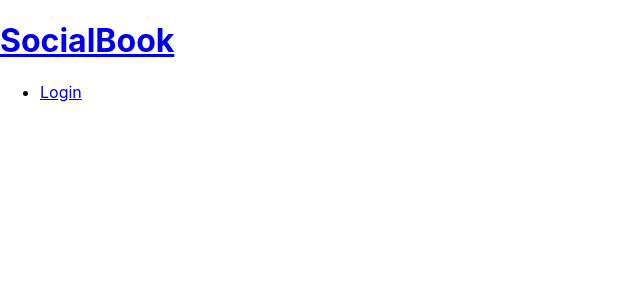
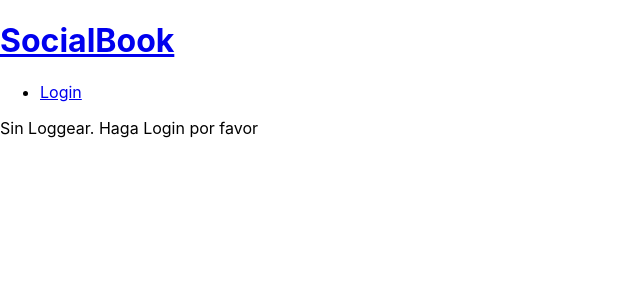
Before and after one commit to Angelvilad/04---React---SocialBook, a React (Create React App) app: page / in a window 1280 px wide. Shown: the top 300 px of the page, without its empty margins (0-640 px from the left). Built offline with nearby package versions, Linux system fonts and the light colour scheme.

Commit message:
Create Body for logged or not. When login returns to "/"

```diff
--- a/src/App.js
+++ b/src/App.js
@@ -1,5 +1,5 @@
 import React, { Component } from 'react';
-import {BrowserRouter, Link, Route} from 'react-router-dom';
+import {BrowserRouter, Link, Route, Switch} from 'react-router-dom';
 import {createStore} from 'redux';
 import {Provider, connect} from 'react-redux';
 import logo from './logo.svg';
@@ -8,14 +8,17 @@ import './App.css';
 import store from './store';
 import Header from './components/Header';
 import LoginForm from './components/LoginForm';
+import BodyPage from './components/BodyPage';
 
 const App = () =>
   <Provider store={store}>
     <BrowserRouter>
       <div className="main-container" >
         <Header />
-        {/*<Route path="/" component=>*/}
-        <Route path="/login/" component={LoginForm} />
+        <Switch>
+          <Route exact path="/" component={BodyPage} />
+          <Route path="/login/" component={LoginForm} />
+        </Switch>
       </div>
     </BrowserRouter>
   </Provider>
--- /dev/null
+++ b/src/components/BodyPage.js
@@ -0,0 +1,17 @@
+import React from 'react';
+import {connect} from 'react-redux';
+
+const BodyPageView = (props) =>
+    <div className="body-page-wrapper">
+        {
+            props.login
+                ?<p>Estoy Loggeado!!</p> //Aqui va el cuerpo de la pagina estando logeado
+                :<p>Sin Loggear. Haga Login por favor</p> //Aqui va el cuerpo de la pagina sin estar loggeado (p.e. sugerencia para logearse)
+        }
+    </div>
+
+const BodyPage = connect(
+    state => state
+)(BodyPageView);
+
+export default BodyPage
--- a/src/components/LoginForm.js
+++ b/src/components/LoginForm.js
@@ -1,5 +1,6 @@
 import React, {Component} from 'react';
 import {connect} from 'react-redux';
+import {Redirect} from 'react-router-dom';
 
 // Action Creators
 const LOGGED = 'LOGGED';
@@ -16,8 +17,10 @@ class LoginFormView extends Component {
           <label>Nombre de usuario:&nbsp;<input onChange={(event) => this.updateState(event, 'userInput')}/></label>
           <label>Password:&nbsp;<input onChange={(event) => this.updateState(event, 'passInput')}/></label>
           <button onClick={this.checkLogin}>Enviar</button>
-        {/*<p>{JSON.stringify(this.state)}</p>*/}
-
+          {
+            this.props.login &&
+            <Redirect to="/" />
+          }
         </div>
       );
     }
```
